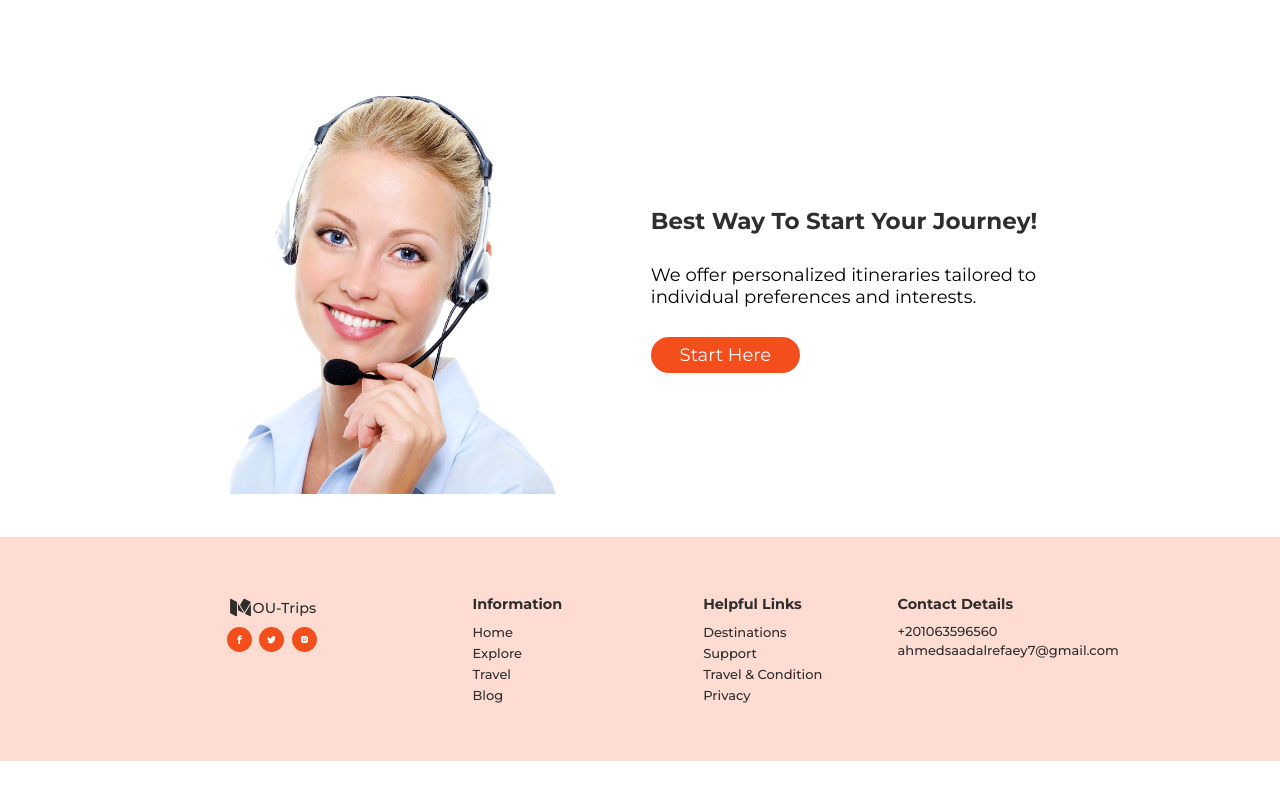
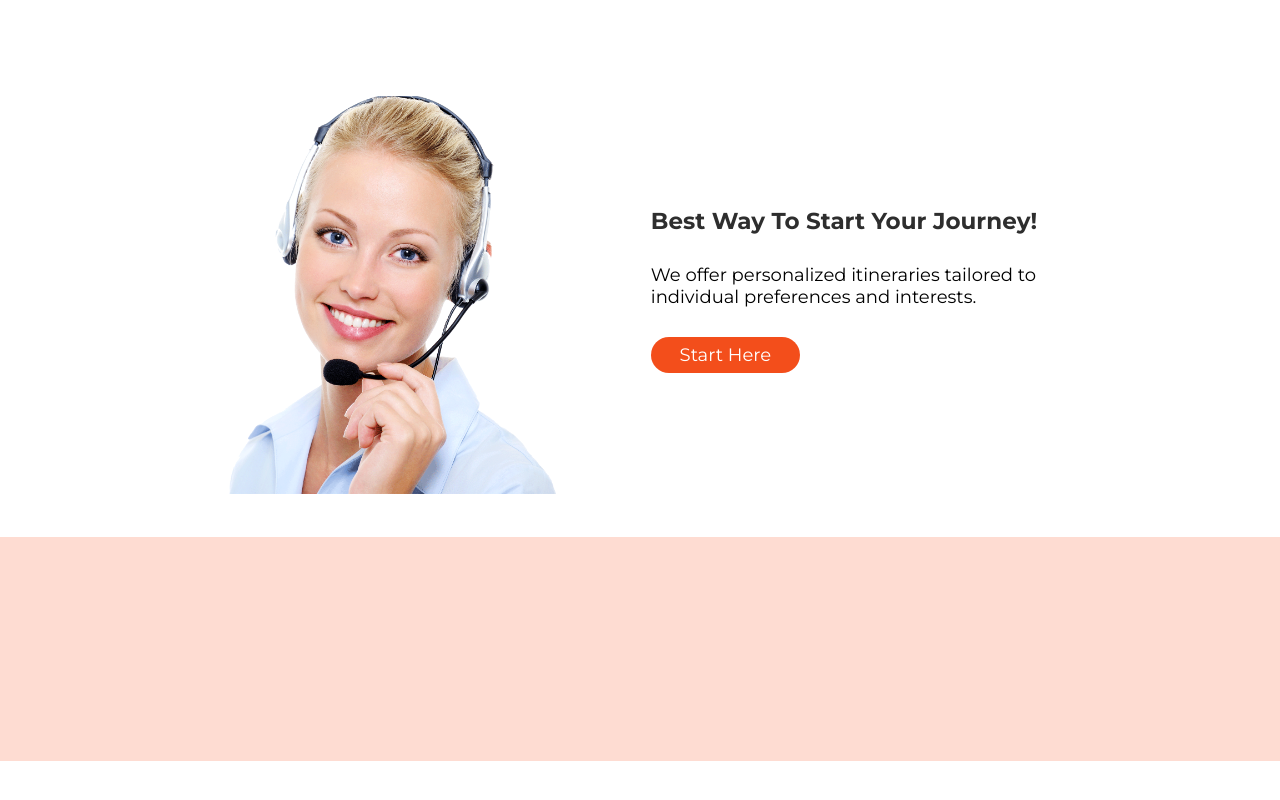
Before and after one commit to AhmedSaadRF/Trips-Website, a React (Vite) app: page / in a window 1280 px wide. Shown: the part 3729-4529 px from the top of the page. Before the commit the page ends 4490 px from the top, so only its background shows below. Built offline with nearby package versions, Linux system fonts and the light colour scheme.

Commit message:
Upload Project

```diff
--- a/src/components/Footer/Footer.jsx
+++ b/src/components/Footer/Footer.jsx
@@ -1,4 +1,6 @@
-import React from 'react'
+import React, { useEffect } from 'react'
+import AOS from 'aos'
+import 'aos/dist/aos.css'
 import "./Footer.css"
 import { BiLogoMediumOld } from 'react-icons/bi'
 import { ImFacebook } from 'react-icons/im'
@@ -6,21 +8,24 @@ import { BsTwitter } from 'react-icons/bs'
 import { AiFillInstagram } from 'react-icons/ai'
 
 export default function Footer() {
+  useEffect(() => {
+    AOS.init({ duration: 2000 })
+  }, [])
   return (
     <div className='footer'>
       <div className="secContainer container grid">
         <div className="logoDiv">
-          <div className="footerLogo">
+          <div className="footerLogo" data-aos="fade-up">
             <BiLogoMediumOld className='icon' />
             <span>OU-Trips</span>
           </div>
-          <div className="socials flex">
+          <div className="socials flex" data-aos="fade-up">
             <ImFacebook className='icon' />
             <BsTwitter className='icon' />
             <AiFillInstagram className='icon' />
           </div>
         </div>
-        <div className="footerLinks">
+        <div className="footerLinks" data-aos="fade-up">
           <span className="linkTitle">Information</span>
           <li>
             <a href="#">Home</a>
@@ -35,7 +40,7 @@ export default function Footer() {
             <a href="#">Blog</a>
           </li>
         </div>
-        <div className="footerLinks">
+        <div className="footerLinks" data-aos="fade-up">
           <span className="linkTitle">Helpful Links</span>
           <li>
             <a href="#">Destinations</a>
@@ -50,7 +55,7 @@ export default function Footer() {
             <a href="#">Privacy</a>
           </li>
         </div>
-        <div className="footerLinks">
+        <div className="footerLinks" data-aos="fade-up">
           <span className="linkTitle">Contact Details</span>
           <span className="phone">+201063596560</span>
           <span className="email">ahmedsaadalrefaey7@gmail.com</span>
```
